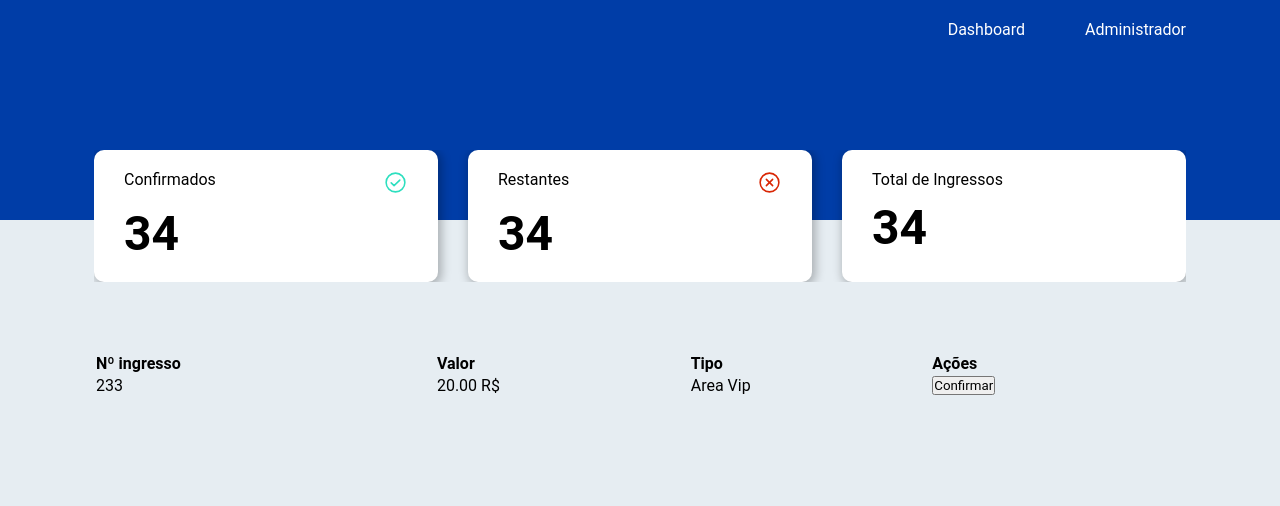
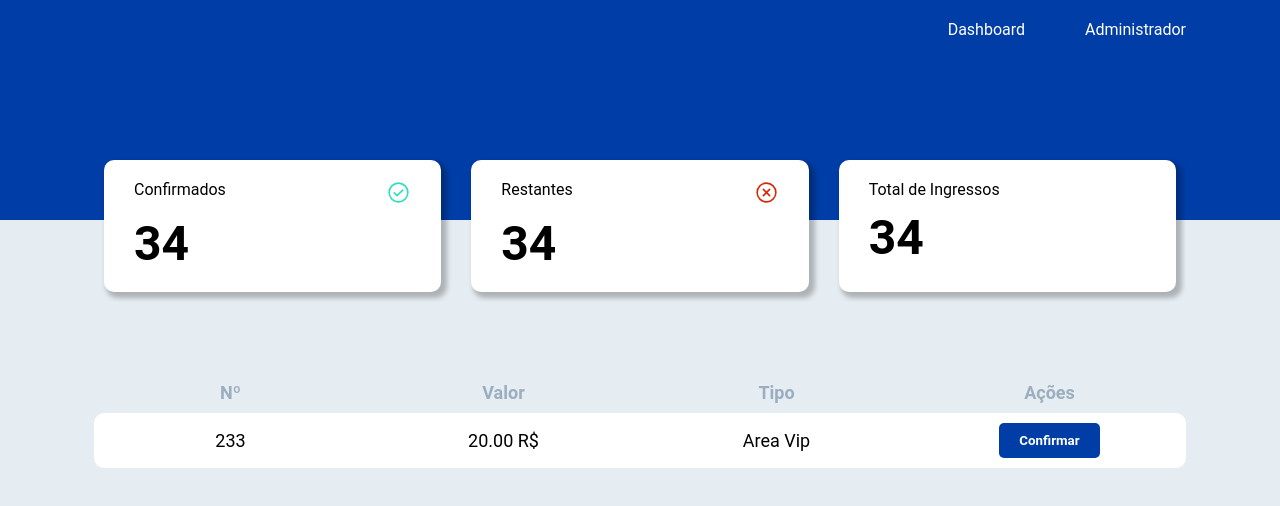
Before and after one commit to voncardoso/qr-code-generator, a React (Create React App) app: page /dashboard in a window 1280 px wide. Shown: the top 506 px of the page. Built offline with nearby package versions, Linux system fonts and the light colour scheme; no server answers; sample sign-in values are in the browser's storage.

Commit message:
table finalizada

```diff
--- a/src/Pages/Dashboard/index.js
+++ b/src/Pages/Dashboard/index.js
@@ -34,19 +34,23 @@ export function Dashboard() {
 
         <table>
           <thead>
-            <th>Nº ingresso</th>
+            <tr>
+              <th className="primeryTD">Nº </th>
               <th>Valor</th>
               <th>Tipo</th>
               <th>Ações</th>
+            </tr>
           </thead>
 
           <tbody>
+            <tr>
               <td>233</td>
               <td>20.00 R$</td>
               <td>Area Vip</td>
               <td>
                 <button>Confirmar</button>
               </td>
+            </tr>
           </tbody>
         </table>
       </Container>
--- a/src/Pages/Dashboard/style.js
+++ b/src/Pages/Dashboard/style.js
@@ -12,13 +12,14 @@ export const Container = styled.section`
       display: flex;
       justify-content: space-between;
       gap: 30px;
+      padding: 10px 10px;
       li {
         max-width: 600px;
         width: 100%;
         border-radius: 10px;
         padding: 20px 30px;
         background: var(--white);
-        box-shadow: 2px 2px 10px 2px rgba(0, 0, 0, 25%);
+        box-shadow: 4px 4px 5px 2px rgba(0, 0, 0, 25%);
         div {
           margin-bottom: 10px;
           display: flex;
@@ -39,6 +40,46 @@ export const Container = styled.section`
   table {
     margin: 0 auto;
     width: 100%;
-    text-align: left;
+    text-align: center;
+    border-collapse: collapse;
+    border-radius: 10px;
+
+    thead,
+    th {
+      color: var(--text);
+      text-align: center;
+      font-weight: bold;
+      color: #9baebf;
+      padding: 10px 10px;
+      font-size: 1.125rem;
+    }
+
+    tbody {
+      border-radius: 10px;
+      td {
+        padding: 10px 10px;
+        font-size: 1.125rem;
+        background: var(--white);
+        max-width: 200px;
+        width: 25%;
+        button {
+          background: var(--blue-400);
+          padding: 10px 20px;
+          color: var(--white);
+          font-weight: 600;
+          border: none;
+          border-radius: 5px;
+        }
+      }
+      td:last-child {
+        border-bottom-right-radius: 10px;
+        border-top-right-radius: 10px;
+      }
+
+      td:first-child {
+        border-bottom-left-radius: 10px;
+        border-top-left-radius: 10px;
+      }
+    }
   }
 `;
```
Lines whose indentation alone changed are shown as unchanged.
